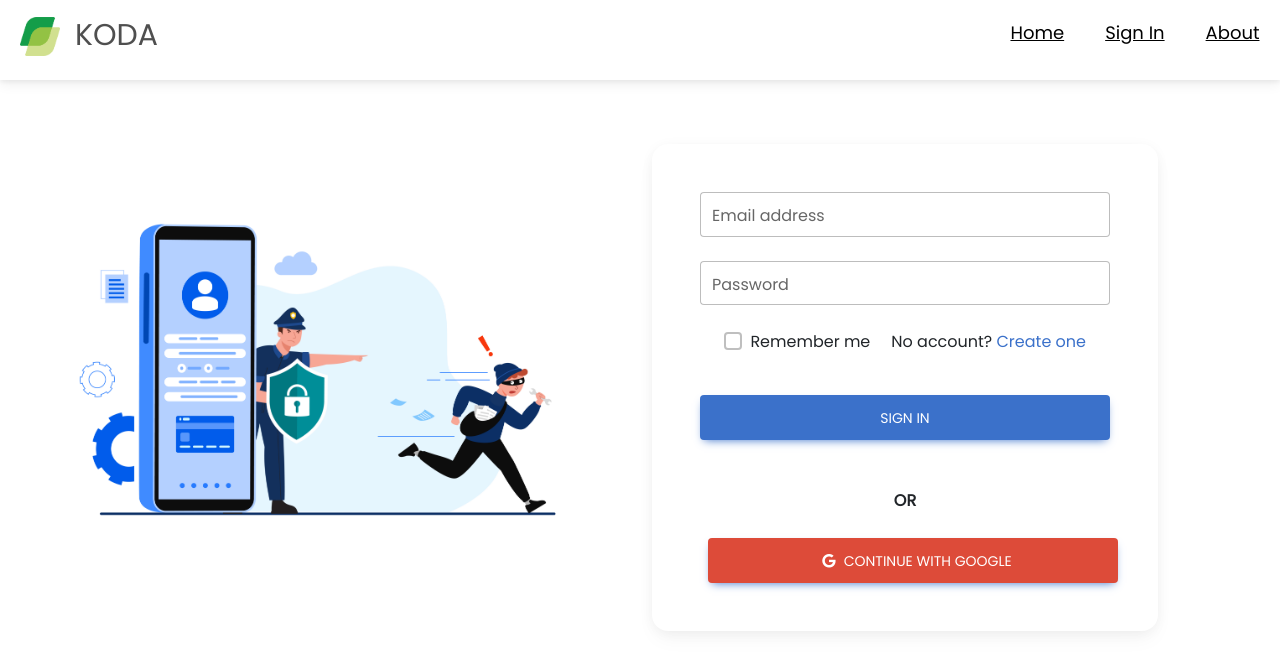
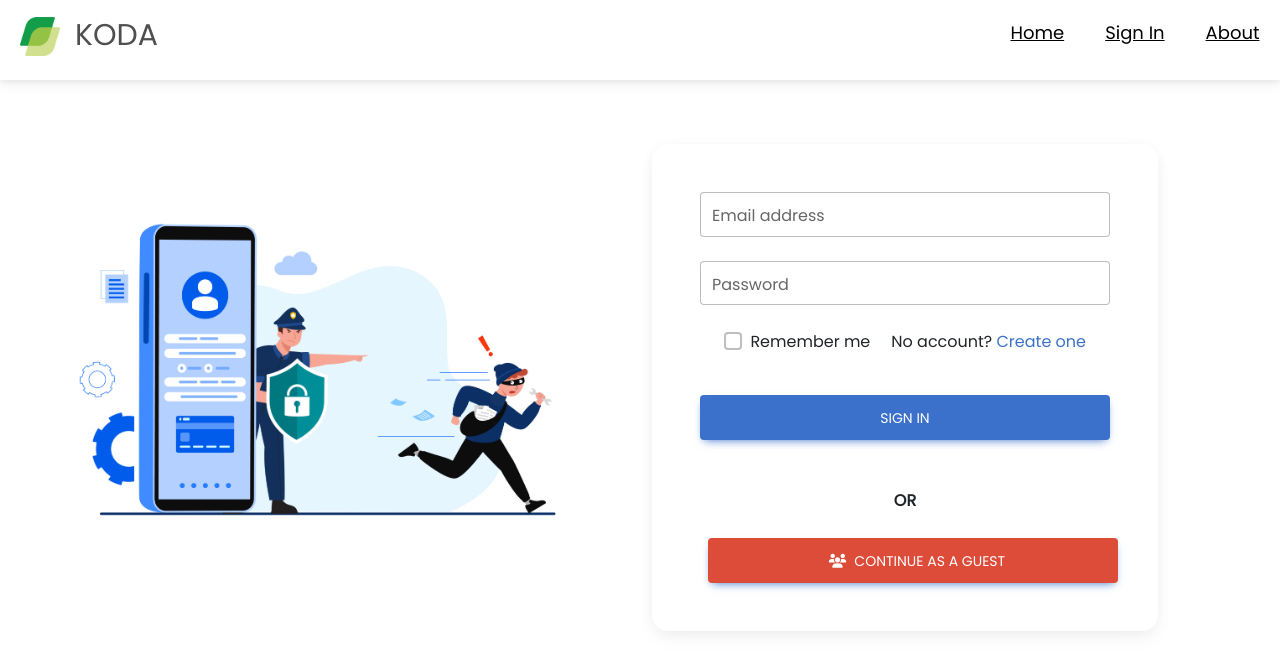
Before and after one commit to cristiandenicola/Koda-Secret_key_exchange, a React (Create React App) app: page /login in a window 1280 px wide. Shown: the top 672 px of the page. Built offline with nearby package versions, Linux system fonts and the light colour scheme; no server answers.

Commit message:
DEV: inizio implementazione account guest

```diff
--- a/src/App.js
+++ b/src/App.js
@@ -4,7 +4,9 @@ import Home from "./Components/Home";
 import Login from "./Components/Login";
 import Account from "./Components/Account";
 import Registration from "./Components/Registration";
+import AccountGuest from "./Components/AccountGuest";
 import { AuthContext } from "./Context/AuthContext";
+import { auth } from "./firebase";
 import { BrowserRouter, Route, Routes, Navigate  } from "react-router-dom";
 import "./style.css"
 
@@ -28,6 +30,13 @@ const App = () => {
           <Route path='/' element={<Home />}/>
           <Route path='/registration' element={<Registration />}/>
           <Route path='/login' element={<Login />}/>
+          <Route path='/guest'
+            element={
+              <ProtectedRoute>
+                <AccountGuest/>
+              </ProtectedRoute>
+            }
+          />
           <Route path='/account'
             element={
               <ProtectedRoute>
--- /dev/null
+++ b/src/Components/AccountGuest.jsx
@@ -0,0 +1,29 @@
+import React, { useState, useContext } from "react";
+import {
+    MDBBtn
+} from 'mdb-react-ui-kit';
+import { signOut } from "firebase/auth";
+import { auth } from "../firebase";
+import { useNavigate } from "react-router-dom";
+
+const AccountGuest = () => {
+
+    const Logout = async ()  => {
+        try {
+            window.location.reload(true);
+            return signOut(auth)
+
+        } catch (error) {
+            console.error(error);
+        }
+    }
+
+    return (
+        <div className="hero">
+            <h1>GUEST ACCOUNT</h1>
+            <MDBBtn rounded type="button" className="btn btn-primary btn-lg" color='light' rippleColor='dark' onClick={() => Logout()}>Log out</MDBBtn>
+        </div>
+    );
+}
+
+export default AccountGuest;
--- a/src/Components/Input.jsx
+++ b/src/Components/Input.jsx
@@ -26,9 +26,13 @@ const Input = () => {
     };
 
     const encryptMessage = (message, key) => {
-        const utf8Text = CryptoJS.enc.Utf8.parse(message)
-        const encryptedMessage = CryptoJS.AES.encrypt(utf8Text, key).toString();
-        return encryptedMessage;
+        try {
+            const utf8Text = CryptoJS.enc.Utf8.parse(message)
+            const encryptedMessage = CryptoJS.AES.encrypt(utf8Text, key).toString();
+            return encryptedMessage;
+        } catch (error) {
+            console.error(error)
+        }
     }
 
     const handleSend = async () => {
--- a/src/Components/Login.jsx
+++ b/src/Components/Login.jsx
@@ -13,12 +13,10 @@ import {
     MDBCardBody
 } from 'mdb-react-ui-kit';
 import { auth, db } from '../firebase';
-import { signInWithEmailAndPassword } from "firebase/auth";
+import { signInAnonymously, signInWithEmailAndPassword } from "firebase/auth";
 import image from '../Assets/Data_security_26.jpg';
 import ValidationLogin from "../ValidationLogin";
 import { doc, updateDoc, setDoc } from "firebase/firestore";
-import NavbarAccount from "./NavbarAccount";
-import { AuthContext } from "../Context/AuthContext";
 import sodium from "libsodium-wrappers";
 
 
@@ -70,9 +68,19 @@ const Login = () => {
         };
     };
 
+    const handleGuestSignIn = async (e) => {
+        try {
+            await signInAnonymously(auth)
+            navigate('/guest');
+        } catch (error) {
+            console.error(error)
+        }
+    }
+
     const handleSignIn = async (e) => {
         e.preventDefault();
         setError('');
+
         try {
             await signInWithEmailAndPassword(auth, email, password);
             await generateUserChats(auth.currentUser);
@@ -82,12 +90,9 @@ const Login = () => {
             PUBLIC_KEY = keys.PUBLIC_KEY;
             SECRET_KEY = keys.SECRET_KEY;
 
-            //salvo la chiave segreta all'interno del local storage in modo da poterla usare per tutta la sessione
             localStorage.setItem('secretKey', SECRET_KEY);
 
-            //salvo la public key nel database (volendo posso salvarla anche lei nel local storage invece che nel db)
             saveUserPK(PUBLIC_KEY, auth.currentUser)
-
         } catch (error) {
             setError(true);
         }
@@ -118,18 +123,17 @@ const Login = () => {
                                 <div className="divider flex align-items-center my-4">
                                     <p className="text-center fw-bold mx-3 mb-0">OR</p>
                                 </div>
-
-                                <MDBBtn className="ms-2 w-100" size="lg" style={{backgroundColor: '#dd4b39'}}>
-                                    <MDBIcon fab icon='google ' className="mx-2"/>
-                                        Continue with Google
-                                </MDBBtn>
                             </form>
+                            <MDBBtn className="ms-2 w-100" size="lg" onClick={handleGuestSignIn} style={{backgroundColor: '#dd4b39'}}>
+                                <MDBIcon icon='users ' className="mx-2"/>
+                                    Continue as a guest
+                            </MDBBtn>
                         </MDBCardBody>
                     </MDBCard>
                 </MDBCol>
             </MDBRow>
         </MDBContainer>
-    )
+    );
 }
 
 export default Login;
--- a/src/Context/AuthContext.js
+++ b/src/Context/AuthContext.js
@@ -10,7 +10,7 @@ export const AuthContextProvider = ({ children }) => {
     useEffect(() => {
         const unsub = onAuthStateChanged(auth, (user) => {
             setCurrentUser(user);
-            //console.log(user);
+            console.log(user);
         });
 
         return () => {
```
